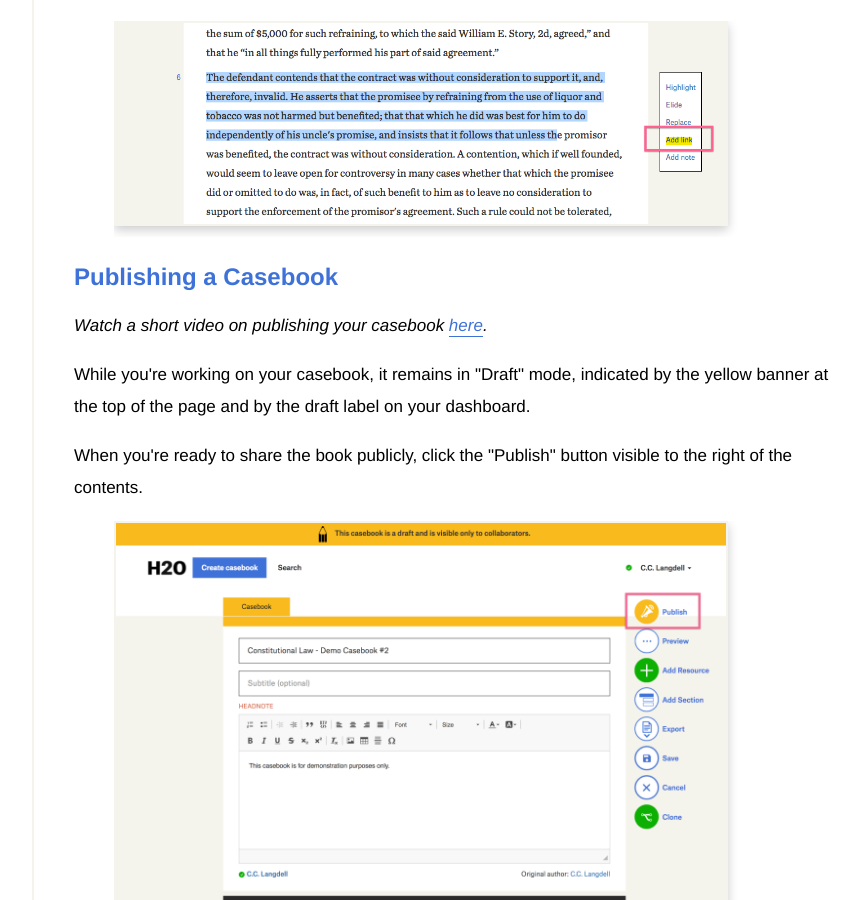
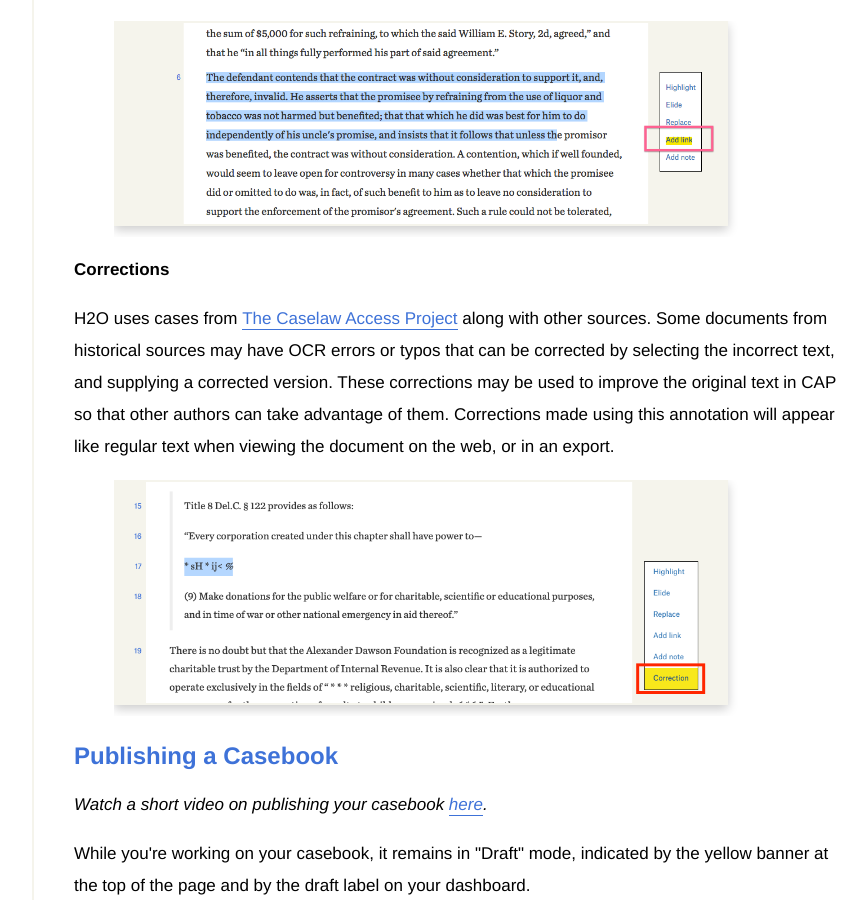
Before and after one commit to harvard-lil/h2o-static, a Jekyll site: the page built from app/making-casebooks.html, in a window 1280 px wide and 900 px high, scrolled down 14842 px. Shown: the whole window, without its empty margins (340-1207 px from the left). Built offline with Jekyll 4.4.1, drawn with Linux system fonts in a browser that asks for light colours; comment, search, counter and statistics services are not loaded.

Commit message:
Correction Annotations

```diff
--- a/app/making-casebooks.html
+++ b/app/making-casebooks.html
@@ -50,6 +50,7 @@ sharing-image: images/h2o-logo.svg
             <li><a href="#highlights">Highlights</a></li>
             <li><a href="#notes">Notes</a></li>
             <li><a href="#links">Links</a></li>
+            <li><a href="#corrections">Corrections</a></li>
         </ul>
         </li>
         <li><a href="#publishing-casebooks">Publishing a Casebook</a></li>
@@ -350,6 +351,13 @@ sharing-image: images/h2o-logo.svg
         <img src="{{ site.baseurl }}/assets/images/add-link-annotation.png" alt="A screenshot of a case showing the menu that allows authors to attach links to text.">
     </figure>
 
+    <h3 id="corrections">Corrections</h3>
+    <p>H2O uses cases from <a href="https://case.law">The Caselaw Access Project</a> along with other sources. Some documents from historical sources may have OCR errors or typos that can be corrected by selecting the incorrect text, and supplying a corrected version. These corrections may be used to improve the original text in CAP so that other authors can take advantage of them. Corrections made using this annotation will appear like regular text when viewing the document on the web, or in an export.</p>
+
+    <figure>
+        <img src="{{ site.baseurl }}/assets/images/correction-annotation.png" alt="A screenshot of a case showing the menu that allows authors to make corrections.">
+    </figure>
+
     <h2 id="publishing-casebooks">Publishing a Casebook</h2>
     <p><i>Watch a short video on publishing your casebook <a href="https://about.opencasebook.org/other-resources/#publishing-video">here</a>.</i></p>
     <p>While you're working on your casebook, it remains in "Draft" mode, indicated by the yellow banner at the top of the page and by the draft label on your dashboard.</p>
```
Also changed, not shown: app/assets/images/correction-annotation.png (added).
